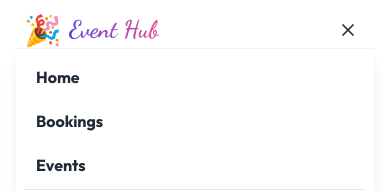
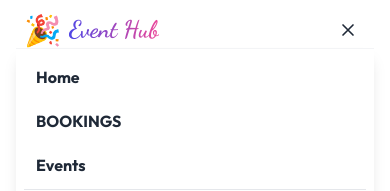
Before and after one commit to kamesh952/sdc, a React (Create React App) app: page / in a window 390 px wide. Both pictures are taken after a click on the button 348 px from the left and 30 px from the top of the page. Shown: the top 191 px of the page. Built offline with nearby package versions, Linux system fonts and the light colour scheme; no server answers.

Commit message:
Revert "Update Header.jsx"
This reverts commit a8333ef02e99e4a908dd7aa11e6097f07d43e547.

```diff
--- a/src/components/Header.jsx
+++ b/src/components/Header.jsx
@@ -227,7 +227,7 @@ const Header = () => {
               className="block px-3 py-2 rounded-md text-base font-bold text-gray-800 hover:bg-gray-50 no-underline font-outfit"
               onClick={() => setIsMenuOpen(false)}
             >
-              Bookings
+              BOOKINGS
             </Link>
             <Link
               to="/events"
```
